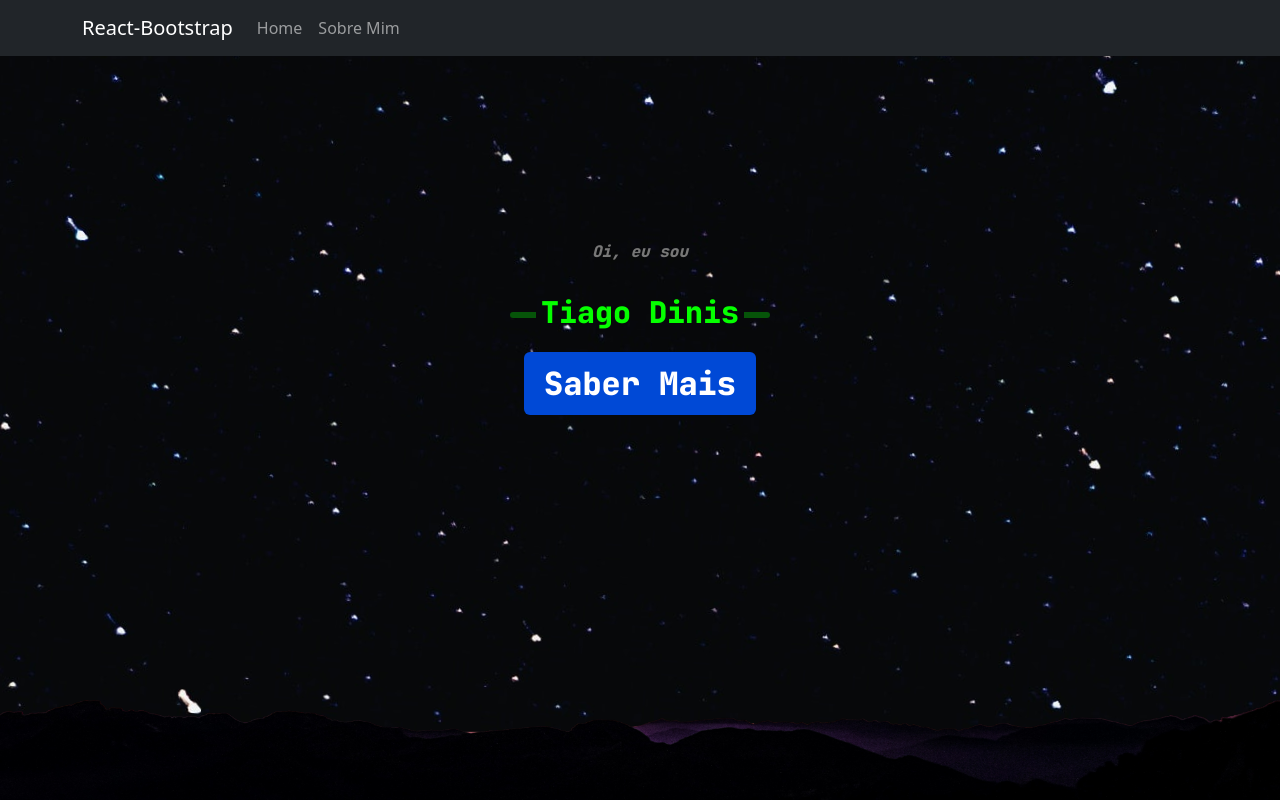
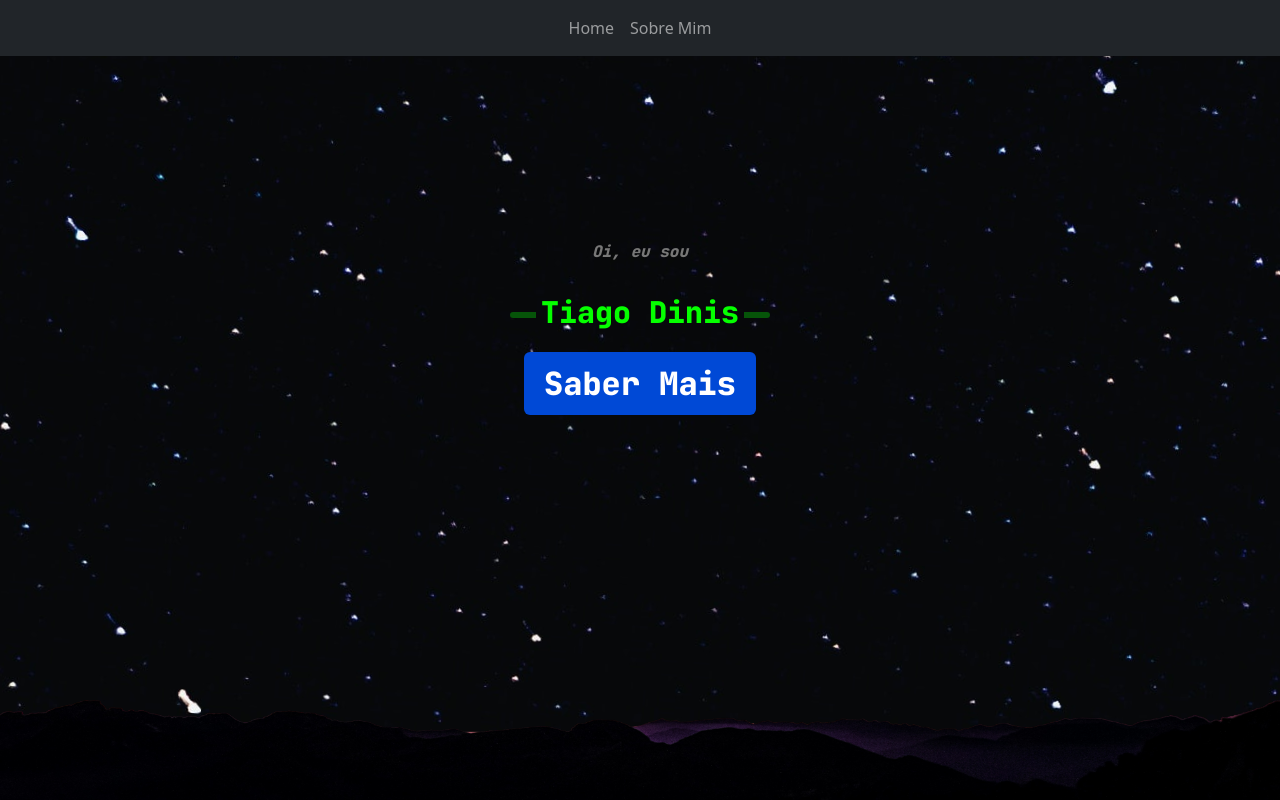
Before and after one commit to coffee-is-power/tiagodinis33.space, a React (Vite) app: page / in a window 1280 px wide. Built offline with nearby package versions, Linux system fonts and the light colour scheme.

Commit message:
Cleaned up navbar

```diff
--- a/src/main.tsx
+++ b/src/main.tsx
@@ -19,17 +19,10 @@ async function render() {
   root.render(
     <React.StrictMode>
       <Navbar bg="dark" variant="dark" expand="lg">
-        <Container>
-          <Navbar.Brand href="#home">React-Bootstrap</Navbar.Brand>
-          <Navbar.Toggle aria-controls="basic-navbar-nav" />
-          <Navbar.Collapse id="basic-navbar-nav">
-            <Nav className="me-auto">
-              <Nav.Link href="#/">Home</Nav.Link>
-              <Nav.Link href="#/about-me">Sobre Mim</Nav.Link>
-
-            </Nav>
-          </Navbar.Collapse>
-        </Container>
+        <Nav className="me-auto m-auto">
+          <Nav.Link href="#/">Home</Nav.Link>
+          <Nav.Link href="#/about-me">Sobre Mim</Nav.Link>
+        </Nav>
       </Navbar>
       <Component />
     </React.StrictMode>
```
